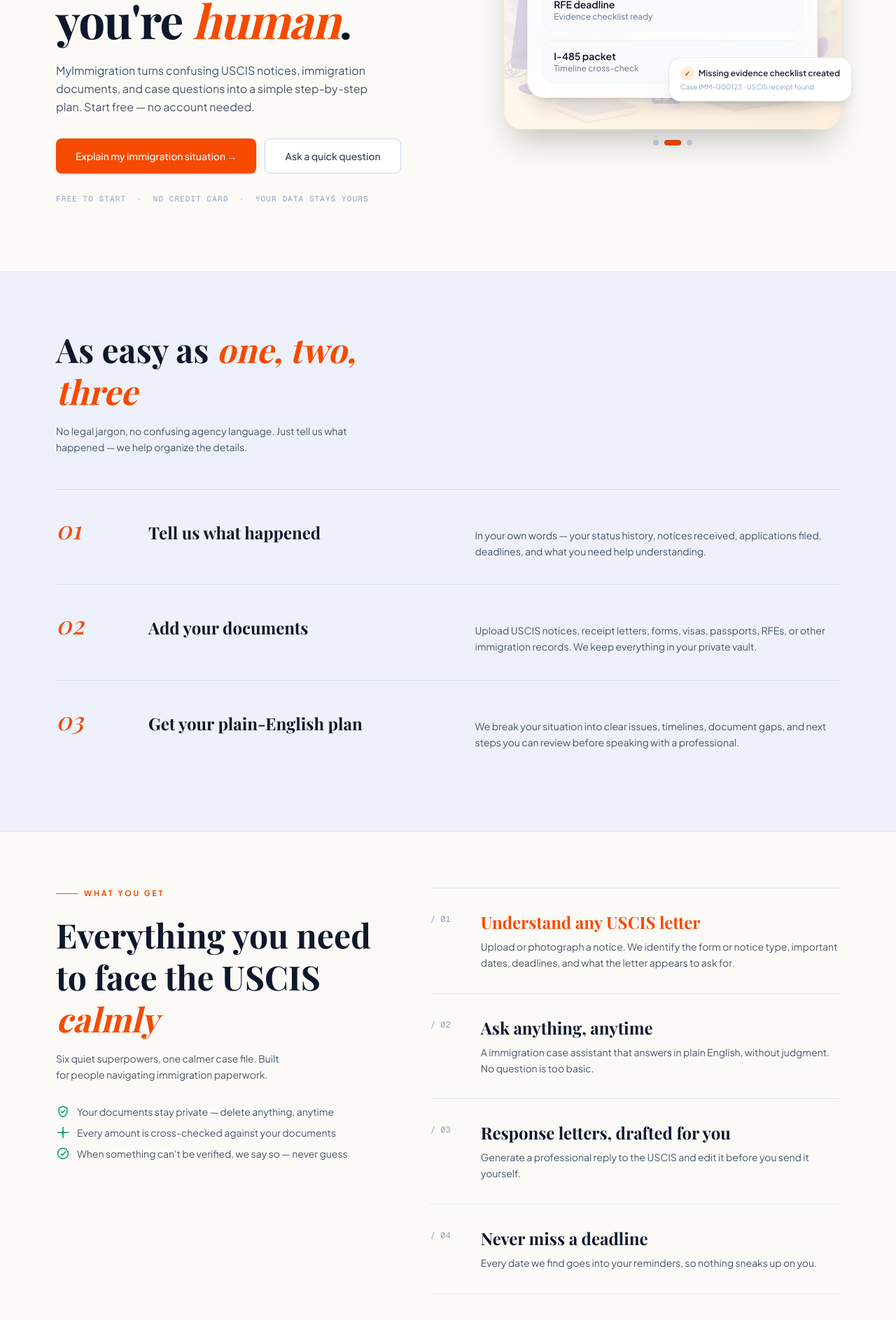
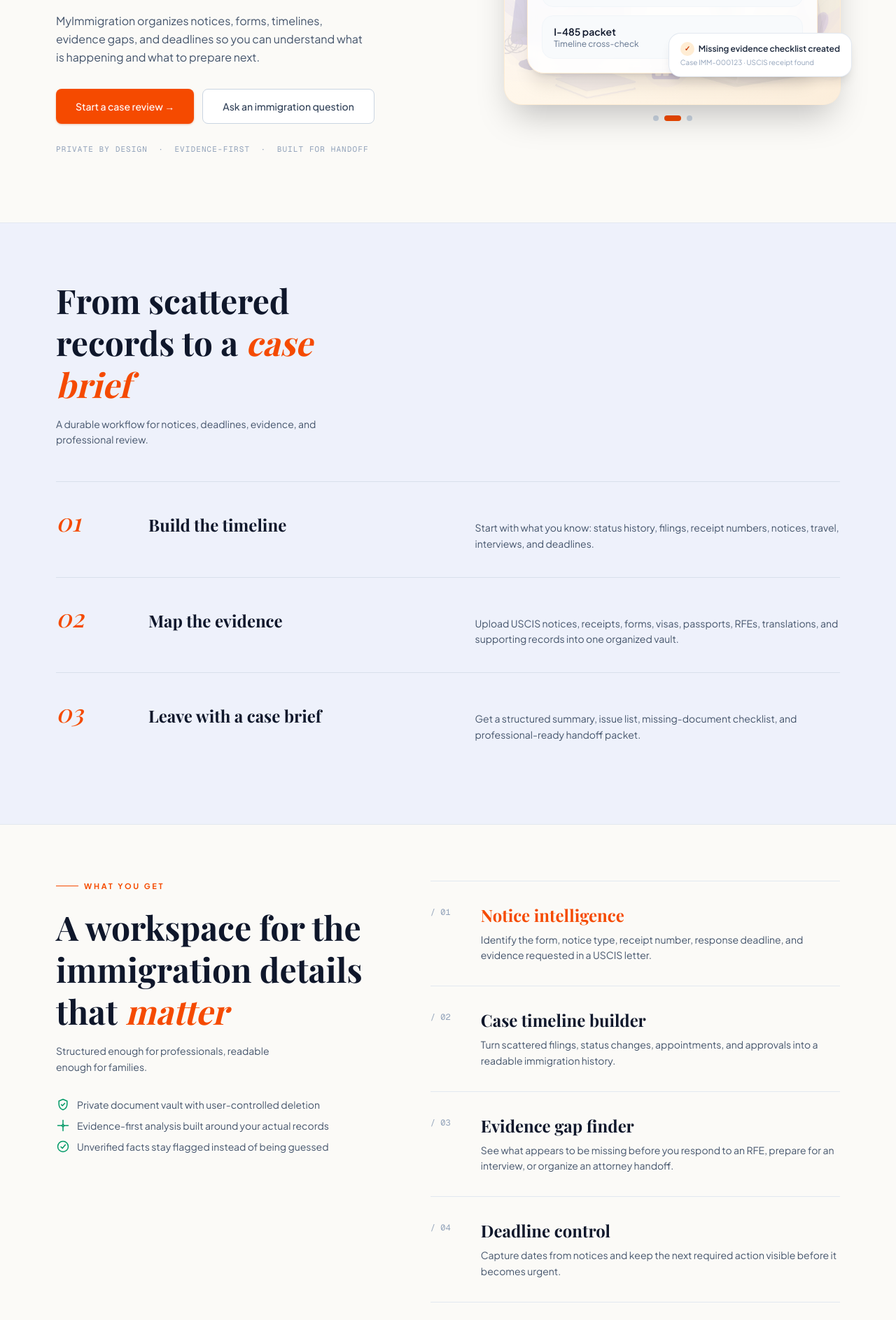
Before and after one commit to getnuevetech/myimmigration, a Next.js app: page / in a window 1280 px wide. Shown: the part 420-2307 px from the top of the page at 70% size. Built offline with nearby package versions, Linux system fonts and the light colour scheme; no server answers; the database is empty.

Commit message:
Refresh immigration website copy
Co-authored-by: NueveTech <getnuevetech@users.noreply.github.com>

```diff
--- a/prisma/seed.ts
+++ b/prisma/seed.ts
@@ -8,13 +8,13 @@ async function seedSettings() {
   const settings: [string, string, string, string, string][] = [
     // key, value, group, label, description
     ["app.name", "MyImmigration", "branding", "App name", "Shown in the header, titles, and emails."],
-    ["app.tagline", "Your friendly immigration case assistant", "branding", "Tagline", "Short slogan shown on the landing page."],
+    ["app.tagline", "Immigration paperwork, organized", "branding", "Tagline", "Short slogan shown on the landing page."],
     ["app.url", "http://localhost:3000", "general", "App URL", "Public base URL, used for OAuth callbacks and payment redirects."],
     ["app.disclaimer", "MyImmigration is an immigration case assistant that helps you understand your immigration situation and USCIS documents in plain English. We are not USCIS and we are not a law firm. We provide informational guidance only, not legal advice. For high-stakes decisions, consult a licensed immigration attorney or accredited representative.", "branding", "Footer disclaimer", "Compliance disclaimer shown in the site footer."],
-    ["home.hero_title", "USCIS letters and immigration cases, explained like you're human", "branding", "Homepage hero title", ""],
-    ["home.hero_subtitle", "MyImmigration turns confusing USCIS notices, immigration documents, and case questions into a simple step-by-step plan. Start free — no account needed.", "branding", "Homepage hero subtitle", ""],
-    ["home.cta_primary", "Explain my immigration situation", "branding", "Primary call to action", ""],
-    ["home.cta_secondary", "Ask a quick question", "branding", "Secondary call to action", ""],
+    ["home.hero_title", "Turn immigration paperwork into a clear case plan", "branding", "Homepage hero title", ""],
+    ["home.hero_subtitle", "MyImmigration organizes notices, forms, timelines, evidence gaps, and deadlines so applicants can understand what is happening and what to prepare next.", "branding", "Homepage hero subtitle", ""],
+    ["home.cta_primary", "Start a case review", "branding", "Primary call to action", ""],
+    ["home.cta_secondary", "Ask an immigration question", "branding", "Secondary call to action", ""],
     ["home.hero_images", '["/hero/hero-1.png", "/hero/hero-2.png", "/hero/hero-3.png"]', "branding", "Hero images (JSON array)", "Rotating homepage hero images. JSON array of image URLs or paths — add, remove, or reorder freely."],
     ["auth.google_client_id", "", "auth", "Google OAuth client ID", "Leave empty to hide the Google sign-in button."],
     ["auth.google_client_secret", "", "auth", "Google OAuth client secret", ""],
--- a/src/app/admin/forms/page.tsx
+++ b/src/app/admin/forms/page.tsx
@@ -23,7 +23,7 @@ export default async function AdminFormsPage() {
     <div>
       <PageHeader
         title="USCIS form templates"
-        subtitle="Define the simplified 'video-game' wizard for each USCIS form, plus the output template that regenerates the completed standard form."
+        subtitle="Define guided USCIS form worksheets and the output templates used to prepare review-ready drafts."
       />
 
       <Card className="mb-6">
--- a/src/app/layout.tsx
+++ b/src/app/layout.tsx
@@ -14,7 +14,7 @@ export const dynamic = "force-dynamic";
 export async function generateMetadata(): Promise<Metadata> {
   const [name, tagline] = await Promise.all([
     getSetting("app.name", "MyImmigration"),
-    getSetting("app.tagline", "Your friendly immigration case assistant"),
+    getSetting("app.tagline", "Immigration paperwork, organized"),
   ]);
   return { title: { default: name, template: `%s · ${name}` }, description: tagline };
 }
--- a/src/app/page.tsx
+++ b/src/app/page.tsx
@@ -27,24 +27,24 @@ export default async function HomePage() {
   if (heroImages.length === 0) heroImages = ["/hero/hero-1.png", "/hero/hero-2.png", "/hero/hero-3.png"];
 
   const steps = [
-    { n: "01", title: "Tell us what happened", body: "In your own words — your status history, notices received, applications filed, deadlines, and what you need help understanding." },
-    { n: "02", title: "Add your documents", body: "Upload USCIS notices, receipt letters, forms, visas, passports, RFEs, or other immigration records. We keep everything in your private vault." },
-    { n: "03", title: "Get your plain-English plan", body: "We break your situation into clear issues, timelines, document gaps, and next steps you can review before speaking with a professional." },
+    { n: "01", title: "Build the timeline", body: "Start with what you know: status history, filings, receipt numbers, notices, travel, interviews, and deadlines." },
+    { n: "02", title: "Map the evidence", body: "Upload USCIS notices, receipts, forms, visas, passports, RFEs, translations, and supporting records into one organized vault." },
+    { n: "03", title: "Leave with a case brief", body: "Get a structured summary, issue list, missing-document checklist, and professional-ready handoff packet." },
   ];
 
   const features = [
-    { title: "Understand any USCIS letter", body: "Upload or photograph a notice. We identify the form or notice type, important dates, deadlines, and what the letter appears to ask for." },
-    { title: "Ask anything, anytime", body: "A immigration case assistant that answers in plain English, without judgment. No question is too basic." },
-    { title: "Response letters, drafted for you", body: "Generate a professional reply to the USCIS and edit it before you send it yourself." },
-    { title: "Never miss a deadline", body: "Every date we find goes into your reminders, so nothing sneaks up on you." },
-    { title: "USCIS forms that feel easy", body: "Fill famous USCIS forms step-by-step like a quiz, then regenerate the completed standard form." },
-    { title: "Real professionals on standby", body: "If your case needs a licensed attorney, accredited representative, or immigration consultant, we help prepare a clean handoff package." },
+    { title: "Notice intelligence", body: "Identify the form, notice type, receipt number, response deadline, and evidence requested in a USCIS letter." },
+    { title: "Case timeline builder", body: "Turn scattered filings, status changes, appointments, and approvals into a readable immigration history." },
+    { title: "Evidence gap finder", body: "See what appears to be missing before you respond to an RFE, prepare for an interview, or organize an attorney handoff." },
+    { title: "Deadline control", body: "Capture dates from notices and keep the next required action visible before it becomes urgent." },
+    { title: "USCIS form preparation", body: "Use guided worksheets for common immigration forms and keep draft answers organized for review." },
+    { title: "Professional-ready packet", body: "Package the timeline, notices, documents, and questions so an attorney or accredited representative can move faster." },
   ];
 
   const trust = [
-    { icon: <IconShield className="h-5 w-5" />, text: "Your documents stay private — delete anything, anytime" },
-    { icon: <IconSparkle className="h-5 w-5" />, text: "Every amount is cross-checked against your documents" },
-    { icon: <IconCheckCircle className="h-5 w-5" />, text: "When something can't be verified, we say so — never guess" },
+    { icon: <IconShield className="h-5 w-5" />, text: "Private document vault with user-controlled deletion" },
+    { icon: <IconSparkle className="h-5 w-5" />, text: "Evidence-first analysis built around your actual records" },
+    { icon: <IconCheckCircle className="h-5 w-5" />, text: "Unverified facts stay flagged instead of being guessed" },
   ];
 
   return (
@@ -55,24 +55,24 @@ export default async function HomePage() {
         <section className="relative overflow-hidden border-b border-slate-200 bg-[#fbfaf7]">
           <div className="relative mx-auto grid max-w-6xl items-center gap-14 px-4 py-16 lg:grid-cols-[1.1fr_0.9fr] lg:py-24">
             <div>
-              <Kicker>{s["app.tagline"] ?? "Your friendly immigration case assistant"}</Kicker>
+              <Kicker>{s["app.tagline"] ?? "Immigration paperwork, organized"}</Kicker>
               <h1 className="mt-6 font-serif text-5xl font-bold leading-[1.05] tracking-tight text-slate-900 sm:text-6xl xl:text-[4.2rem]">
-                <Accent text={s["home.hero_title"] ?? "USCIS letters and immigration cases, explained like you're *human*."} />
+                <Accent text={s["home.hero_title"] ?? "Turn immigration paperwork into a clear *case plan*."} />
               </h1>
               <p className="mt-6 max-w-md text-base leading-relaxed text-slate-600">
                 {s["home.hero_subtitle"] ??
-                  `${appName} turns confusing USCIS notices, immigration documents, and case questions into a simple step-by-step plan. Start free — no account needed.`}
+                  `${appName} organizes notices, forms, timelines, evidence gaps, and deadlines so you can understand what is happening and what to prepare next.`}
               </p>
               <div className="mt-8 flex flex-wrap gap-3">
                 <ButtonLink href="/start" className="rounded-full px-7 py-3.5 text-base shadow-lg shadow-orange-700/25">
-                  {s["home.cta_primary"] ?? "Explain my immigration situation"} →
+                  {s["home.cta_primary"] ?? "Start a case review"} →
                 </ButtonLink>
                 <ButtonLink href="/start/qa" variant="secondary" className="rounded-full px-7 py-3.5 text-base">
-                  {s["home.cta_secondary"] ?? "Ask a quick question"}
+                  {s["home.cta_secondary"] ?? "Ask an immigration question"}
                 </ButtonLink>
               </div>
               <p className="mt-7 font-mono text-[11px] uppercase tracking-widest text-slate-400">
-                Free to start &nbsp;·&nbsp; No credit card &nbsp;·&nbsp; Your data stays yours
+                Private by design &nbsp;·&nbsp; Evidence-first &nbsp;·&nbsp; Built for handoff
               </p>
             </div>
             <HeroCarousel images={heroImages} />
@@ -84,10 +84,10 @@ export default async function HomePage() {
           <div className="mx-auto max-w-6xl px-4 py-20">
             <div className="max-w-md">
               <h2 className="font-serif text-4xl font-bold leading-tight text-slate-900 sm:text-5xl">
-                <Accent text="As easy as *one, two, three*" />
+                <Accent text="From scattered records to a *case brief*" />
               </h2>
               <p className="mt-4 text-sm leading-relaxed text-slate-600">
-                No legal jargon, no confusing agency language. Just tell us what happened — we help organize the details.
+                A durable workflow for notices, deadlines, evidence, and professional review.
               </p>
             </div>
             <div className="mt-12 divide-y divide-slate-300/60 border-t border-slate-300/60">
@@ -108,10 +108,10 @@ export default async function HomePage() {
             <div className="lg:sticky lg:top-24 lg:self-start">
               <Kicker>What you get</Kicker>
               <h2 className="mt-5 font-serif text-4xl font-bold leading-tight text-slate-900 sm:text-5xl">
-                <Accent text="Everything you need to face the USCIS *calmly*" />
+                <Accent text="A workspace for the immigration details that *matter*" />
               </h2>
               <p className="mt-4 max-w-xs text-sm leading-relaxed text-slate-600">
-                Six quiet superpowers, one calmer case file. Built for people navigating immigration paperwork.
+                Structured enough for professionals, readable enough for families.
               </p>
               <ul className="mt-8 space-y-2.5">
                 {trust.map((t) => (
@@ -143,15 +143,15 @@ export default async function HomePage() {
           <div className="mx-auto grid max-w-6xl gap-10 px-4 py-16 text-center sm:grid-cols-3">
             <div>
               <p className="font-serif text-6xl font-bold italic text-orange-600">9+</p>
-              <p className="mt-2 text-sm text-slate-600">USCIS forms turned into friendly quizzes</p>
+              <p className="mt-2 text-sm text-slate-600">USCIS workflows organized into guided steps</p>
             </div>
             <div>
               <p className="font-serif text-6xl font-bold italic text-orange-600">5</p>
-              <p className="mt-2 text-sm text-slate-600">Cross-checking dates, receipts, and deadlines</p>
+              <p className="mt-2 text-sm text-slate-600">Core record types: notices, forms, evidence, deadlines, questions</p>
             </div>
             <div>
               <p className="font-serif text-6xl font-bold italic text-orange-600">100%</p>
-              <p className="mt-2 text-sm text-slate-600">yours — delete your data anytime</p>
+              <p className="mt-2 text-sm text-slate-600">user-controlled document ownership</p>
             </div>
           </div>
         </section>
@@ -160,10 +160,10 @@ export default async function HomePage() {
         <section className="bg-[#0b1322]">
           <div className="mx-auto max-w-6xl px-4 pb-4 pt-20">
             <h2 className="max-w-2xl font-serif text-4xl font-bold leading-tight text-white sm:text-5xl">
-              <Accent text="Worried about a letter sitting on your *table*?" accentClass="font-serif italic text-orange-400" />
+              <Accent text="Have a USCIS notice you do not want to *misread*?" accentClass="font-serif italic text-orange-400" />
             </h2>
             <p className="mt-4 max-w-md text-sm leading-relaxed text-slate-400">
-              Upload it now. In minutes you&apos;ll know what it means, what USCIS is asking for, and exactly what to organize next.
+              Upload it now. Build a timeline, extract the requested evidence, and prepare the next conversation with confidence.
             </p>
             <div className="mt-8">
               <ButtonLink href="/start" className="rounded-full px-8 py-3.5 text-base shadow-lg shadow-orange-700/30">
--- a/src/app/start/page.tsx
+++ b/src/app/start/page.tsx
@@ -9,8 +9,8 @@ export default function StartPage() {
       <SiteHeader />
       <main className="flex-1 px-4 py-12">
         <div className="mx-auto mb-8 max-w-2xl text-center">
-          <h1 className="text-3xl font-extrabold tracking-tight text-slate-900">Let&apos;s figure this out together</h1>
-          <p className="mt-2 text-slate-600">Three quick steps. No account, no jargon, no judgment.</p>
+          <h1 className="text-3xl font-extrabold tracking-tight text-slate-900">Start organizing your case</h1>
+          <p className="mt-2 text-slate-600">Share the situation, upload records, and build a clearer action file.</p>
         </div>
         <IntakeWizard />
       </main>
--- a/src/components/site-nav.tsx
+++ b/src/components/site-nav.tsx
@@ -44,7 +44,7 @@ export async function SiteFooter() {
   const appName = await getSetting("app.name", "MyImmigration");
   const disclaimer = await getSetting(
     "app.disclaimer",
-    `${appName} is a immigration case assistant that helps you understand your immigration situation. We are not the USCIS, a law firm, or a law firm, and we do not provide legal, accounting, or financial advice.`,
+    `${appName} helps organize immigration documents, timelines, notices, and questions. We are not USCIS and we are not a law firm. The platform provides informational guidance only, not legal advice.`,
   );
   const pages = await db.contentPage.findMany({
     where: { isPublished: true, kind: { in: ["terms", "privacy", "policy", "legal", "page"] } },
--- a/src/lib/ai/prompts.ts
+++ b/src/lib/ai/prompts.ts
@@ -93,11 +93,11 @@ The explanation must be plain English at an 8th-grade reading level. deadline mu
 NOTICE CONTENT:
 {{input}}`,
 
-  guide: `You are MyImmigration's in-account guide — a friendly coach who helps the user complete the NEXT STEP of their immigration case as fast as possible. You are not a immigration professional or the USCIS.
+  guide: `You are MyImmigration's in-account case guide. Help the user complete the NEXT STEP of their immigration case clearly and efficiently. You are not an attorney, accredited representative, immigration professional, or USCIS.
 
 Rules:
-- Use the ACCOUNT SNAPSHOT to give specific, practical guidance about the user's current step (e.g. the fastest way to get an USCIS case record: USCIS online account at uscis.gov gives it instantly; by mail takes ~10 days).
-- Encourage the user, keep them on track, and remind them of upcoming deadlines.
+- Use the ACCOUNT SNAPSHOT to give specific, practical guidance about the user's current step (for example: upload the latest USCIS notice, confirm the receipt number, or list evidence requested by an RFE).
+- Keep the user on track and remind them of upcoming deadlines.
 - NEVER intake a new immigration situation in chat. If the user describes a new immigration case, tell them it deserves its own case and that they can start one from the "Start as a new case" button shown below your reply.
 - If the user reports a technical problem (errors, login, payments, uploads failing), tell them you'll help create a tech support ticket via the button below your reply.
 - If you cannot help with a request, suggest the FAQ or creating a customer service ticket.
```
